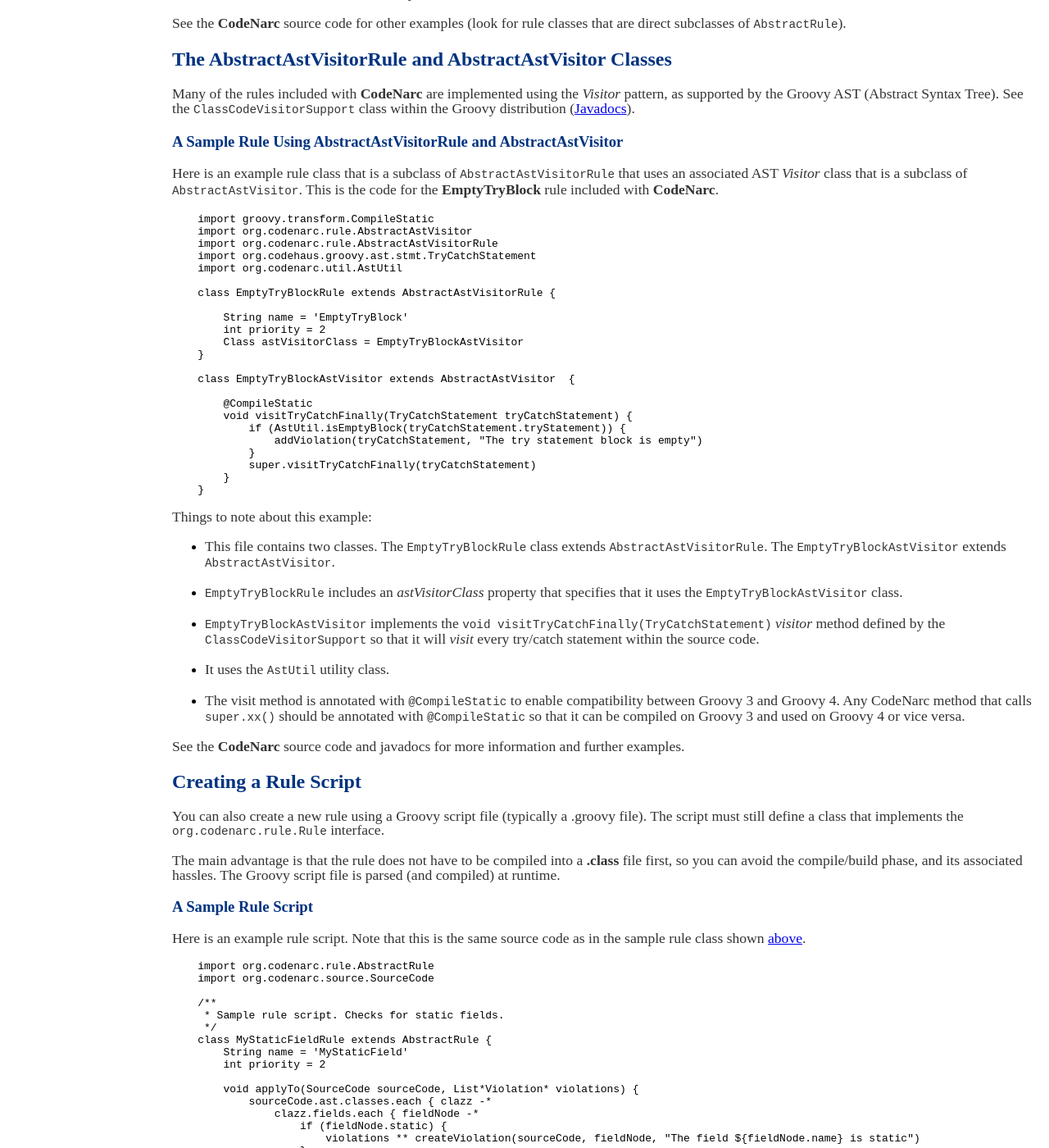
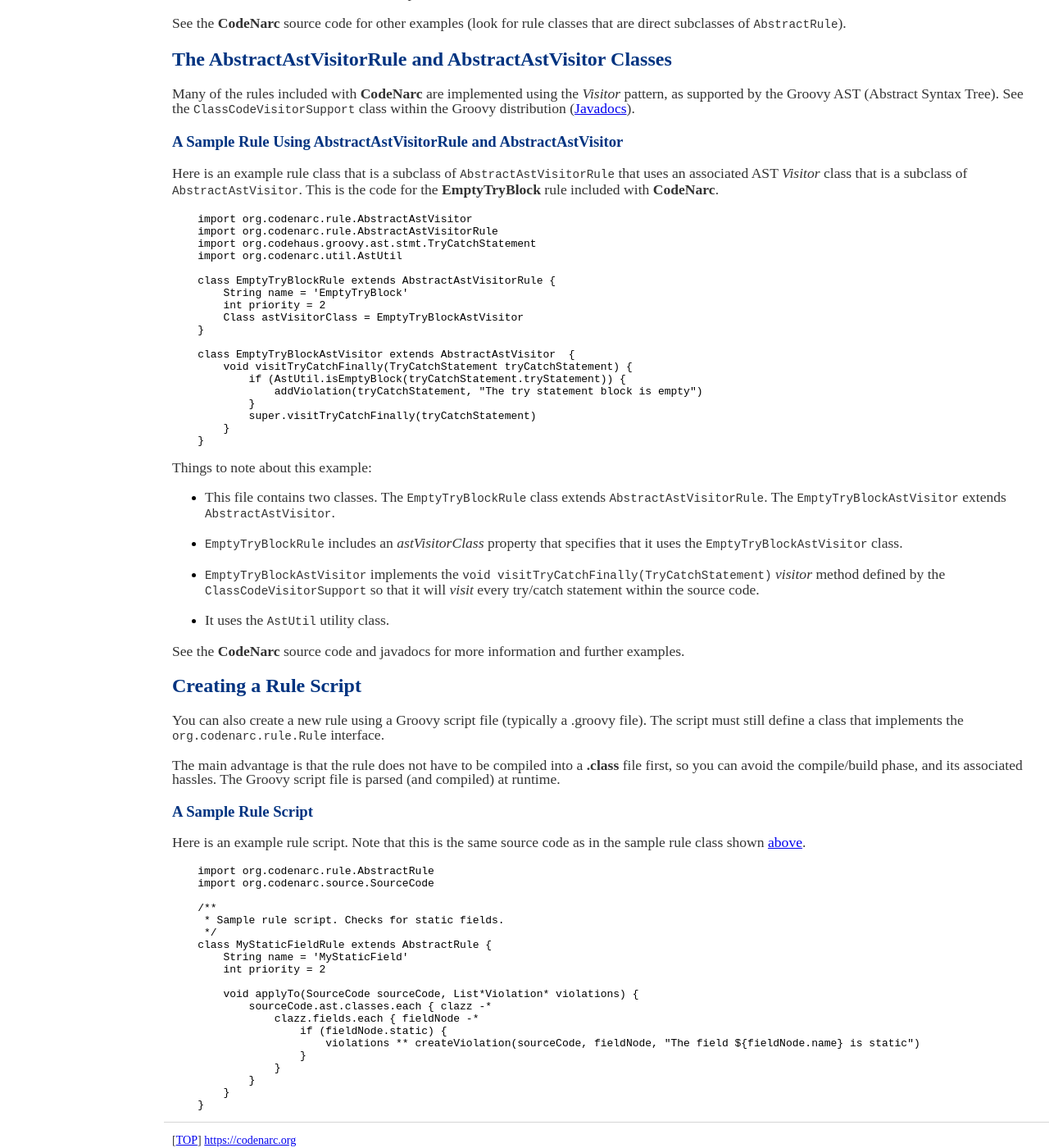
Before and after one commit to CodeNarc/CodeNarc, a Jekyll site: the page built from codenarc-creating-rule.md, in a window 1280 px wide and 1400 px high, scrolled down 1201 px. Shown: the whole window at 82% size. Built offline with Jekyll 4.4.1, drawn with Linux system fonts in a browser that asks for light colours.

Commit message:
Revert "Document recent changes and add NOTE about using @CompileStatic for calls to super.xx()"
This reverts commit 05b092269569df438279c962aae4ecc8679ee413.

````diff
--- a/codenarc-creating-rule.md
+++ b/codenarc-creating-rule.md
@@ -93,22 +93,18 @@ that uses an associated AST *Visitor* class that is a subclass of
 with **CodeNarc**.
 
 ```
-    import groovy.transform.CompileStatic
     import org.codenarc.rule.AbstractAstVisitor
     import org.codenarc.rule.AbstractAstVisitorRule
     import org.codehaus.groovy.ast.stmt.TryCatchStatement
     import org.codenarc.util.AstUtil
 
     class EmptyTryBlockRule extends AbstractAstVisitorRule {
-
         String name = 'EmptyTryBlock'
         int priority = 2
         Class astVisitorClass = EmptyTryBlockAstVisitor
     }
 
     class EmptyTryBlockAstVisitor extends AbstractAstVisitor  {
-
-        @CompileStatic
         void visitTryCatchFinally(TryCatchStatement tryCatchStatement) {
             if (AstUtil.isEmptyBlock(tryCatchStatement.tryStatement)) {
                 addViolation(tryCatchStatement, "The try statement block is empty")
@@ -132,10 +128,6 @@ Things to note about this example:
     *visit* every try/catch statement within the source code.
 
   * It uses the `AstUtil` utility class.
-
-  * The visit method is annotated with `@CompileStatic` to enable compatibility between Groovy 3 and Groovy 4. Any
-    CodeNarc method that calls `super.xx()` should be annotated with `@CompileStatic` so that it can be compiled on
-    Groovy 3 and used on Groovy 4 or vice versa.
 
 See the **CodeNarc** source code and javadocs for more information and further examples.
 
````
